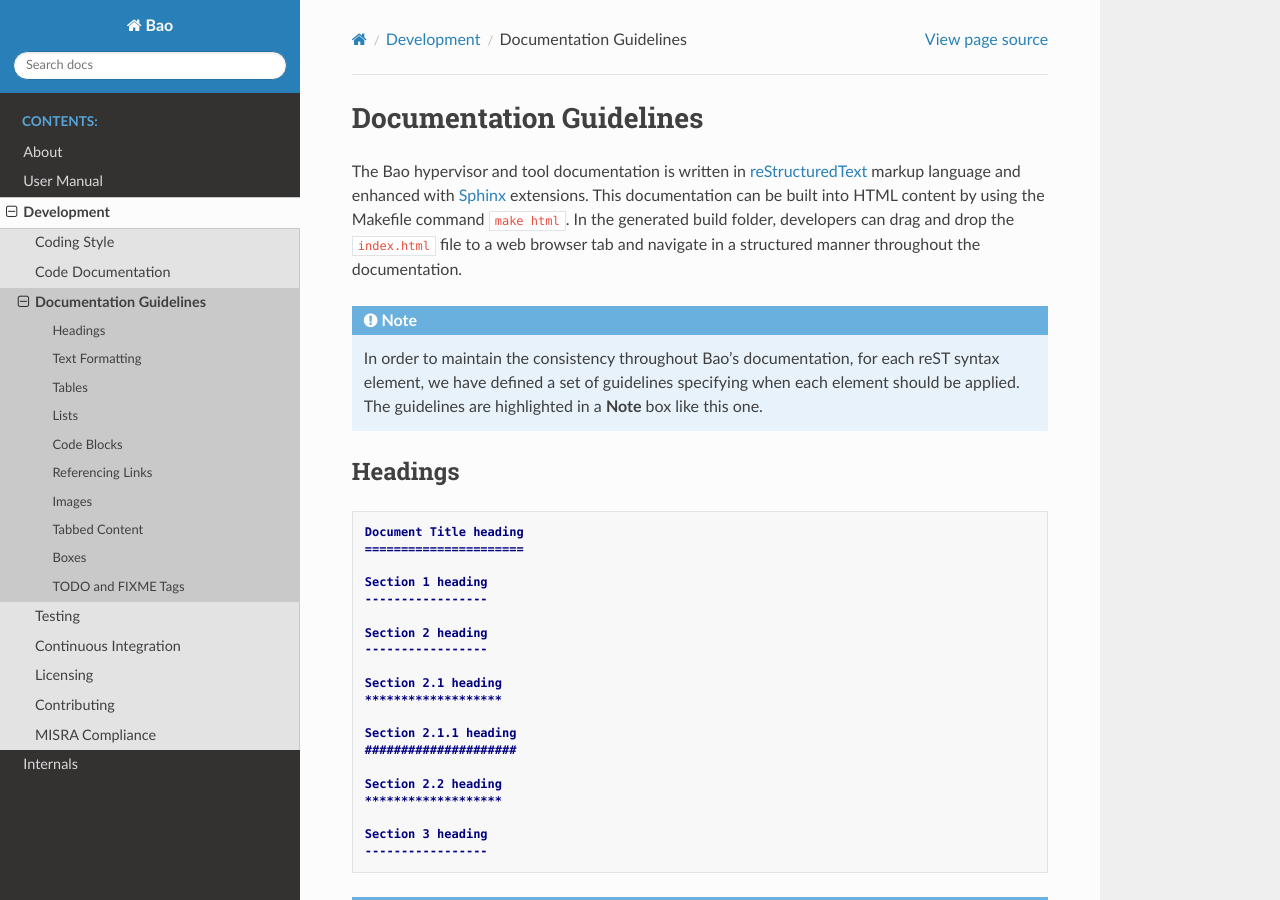
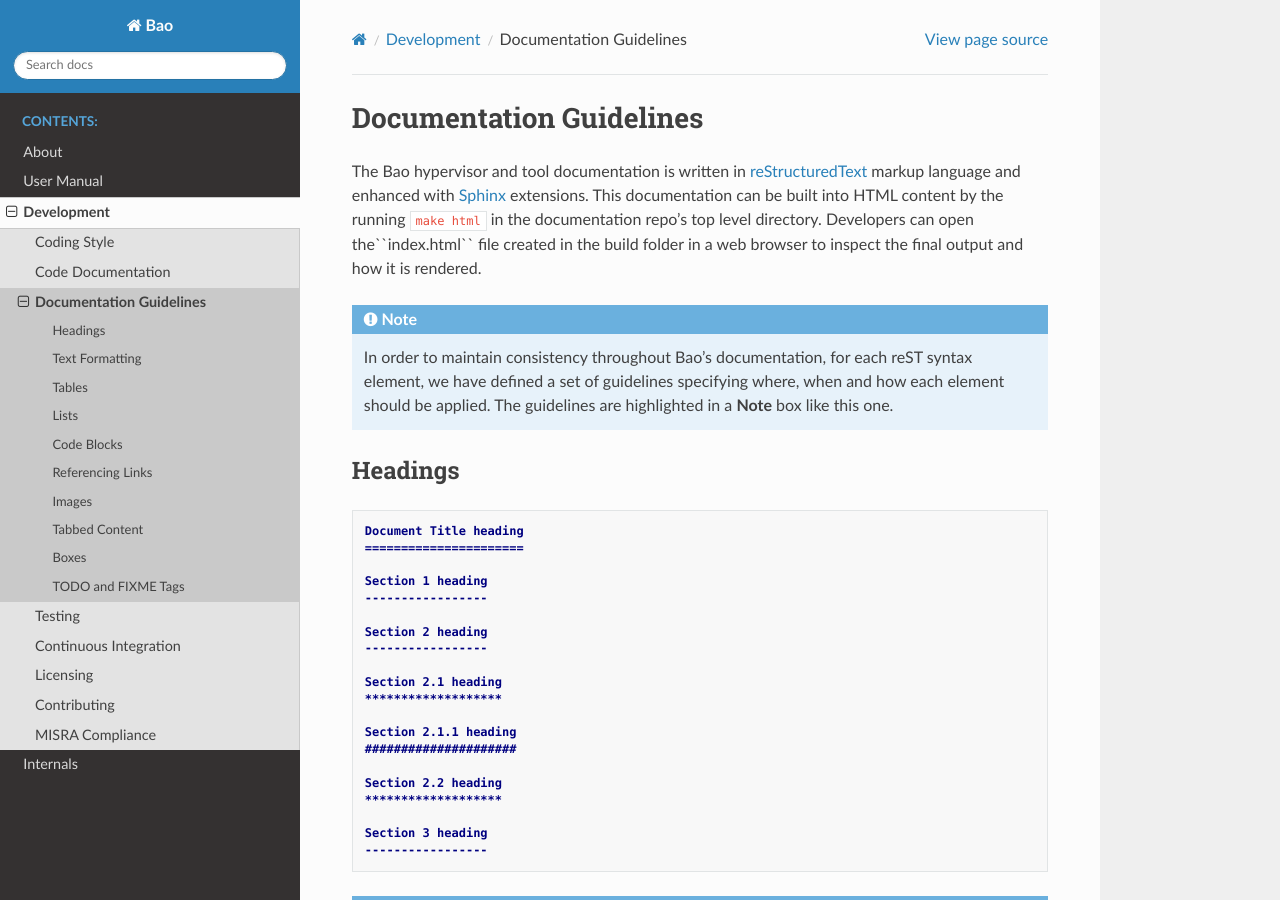
Before and after one commit to bao-project/bao-docs, a Sphinx documentation site: the page built from source/development/doc_guidelines.rst, in a window 1280 px wide and 900 px high. Built offline with Sphinx 7.4.7 and the Read the Docs theme 2.0.0, drawn with Linux system fonts in a browser that asks for light colours; some of the changed text lies outside the part shown.

```diff
--- a/source/development/doc_guidelines.rst
+++ b/source/development/doc_guidelines.rst
@@ -1,19 +1,19 @@
 Documentation Guidelines
 ========================
 
-The Bao hypervisor and tool documentation is written in
-`reStructuredText <https://docutils.sourceforge.io/rst.html>`_ markup language
-and enhanced with `Sphinx <https://www.sphinx-doc.org/en/master/>`_ extensions.
-This documentation can be built into HTML content by using the Makefile command
-``make html``. In the generated build folder, developers can drag and drop the
-``index.html`` file to a web browser tab and navigate in a structured manner
-throughout the documentation.
+The Bao hypervisor and tool documentation is written in `reStructuredText
+<https://docutils.sourceforge.io/rst.html>`_ markup language and enhanced with
+`Sphinx <https://www.sphinx-doc.org/en/master/>`_ extensions. This
+documentation can be built into HTML content by the running ``make html`` in
+the documentation repo's top level directory. Developers can open
+the``index.html`` file created in the build folder in a web browser to inspect
+the final output and how it is rendered.
 
 .. note::
-    In order to maintain the consistency throughout Bao's documentation, for
+    In order to maintain consistency throughout Bao's documentation, for
     each reST syntax element, we have defined a set of guidelines specifying
-    when each element should be applied. The guidelines are highlighted in a
-    **Note** box like this one.
+    where, when and how each element should be applied. The guidelines are
+    highlighted in a **Note** box like this one.
 
 .. _headings:
 
@@ -88,10 +88,11 @@ delimiters. Use before the character.
 Tables
 ------
 Throughout our documentation there are a few tables to systematically present
-relevant information. We use `Grid tables <http://docutils.sourceforge.net/docs/ref/rst/restructuredtext.html#grid-tables>`_
-to create tables, which have the most flexibility to merge rows and columns.
-There are plenty of tools online that help to generate compatible grid tables,
-such as `TablesGenerator <https://www.tablesgenerator.com/>`_.
+relevant information. We use `Grid tables
+<http://docutils.sourceforge.net/docs/ref/rst/restructuredtext.html#grid-tables>`_
+to create tables, which have provides a lot of flexibility to merge rows and
+columns. There are plenty of other tools online to help generate compatible
+grid tables, such as `TablesGenerator <https://www.tablesgenerator.com/>`_.
 
 .. code-block:: rest
 
@@ -227,9 +228,9 @@ Code Blocks
 -----------
 The reST format uses the ``code-block`` directive to create a highlight block
 to showcase formatted code or console commands. You can choose the programming
-language has you can notice on the below example (``c``). Please beware of the
-intentional blank line following the code-block syntax. You need also to indent
-the code segment.
+language as exemplified in the example below for the C language and shell
+syntaxes. Please beware of the intentional blank line following the code-block
+syntax. You also need to indent the code segment.
 
 .. code-block:: rest
 
--- a/source/spelling_wordlist.txt
+++ b/source/spelling_wordlist.txt
@@ -53,3 +53,4 @@ pylint
 specificities
 chronologic
 reST
+syntaxes
```
Also changed, not shown: other parts of source/development/doc_guidelines.rst (+5 -4 lines).
